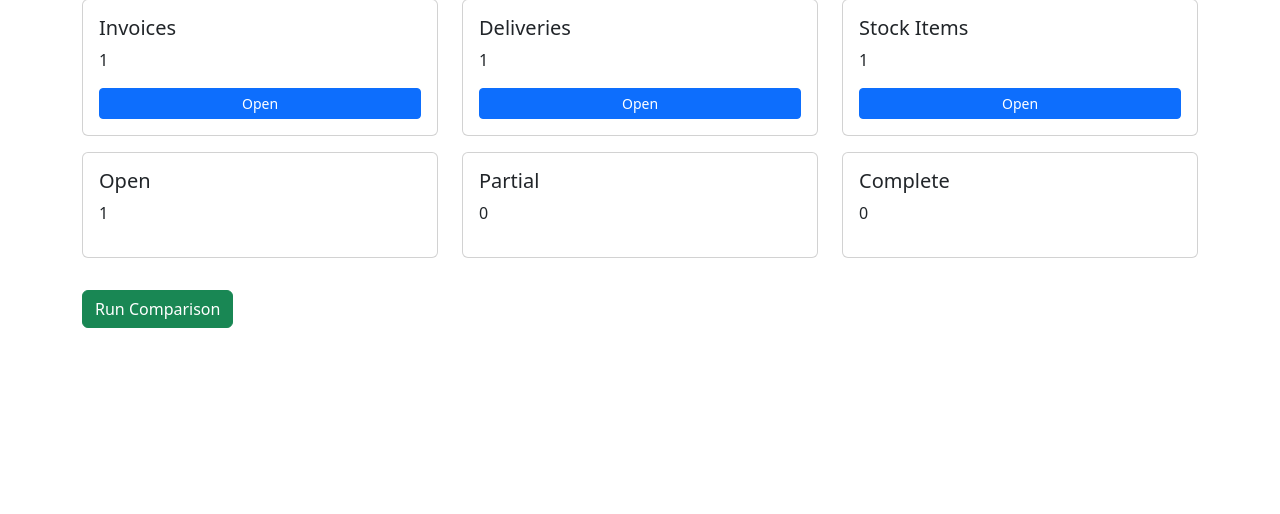
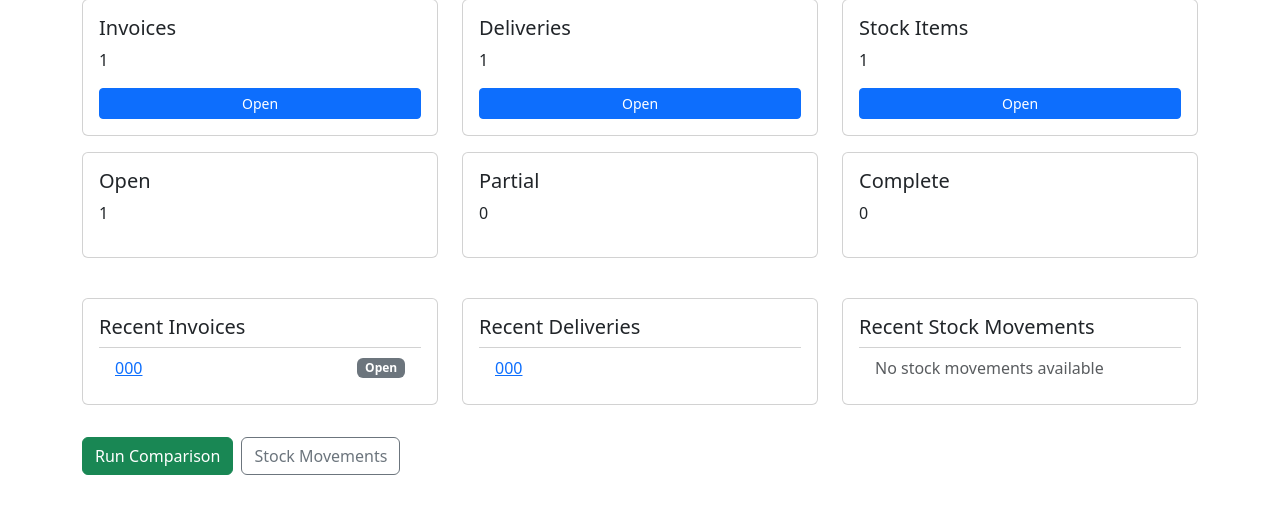
Before and after one commit to Sairos3/IHK-LagerProjekt, a Django app: page / in a window 1280 px wide. Shown: the part 153-667 px from the top of the page. Run offline with Django 5.2, Linux system fonts and the light colour scheme; a user stored in the database is signed in; tables that the repository leaves empty hold one stand-in row (values such as "Sample post").

Commit message:
Comparison/Functions

```diff
--- a/core/templates/core/dashboard.html
+++ b/core/templates/core/dashboard.html
@@ -48,7 +48,57 @@
     </div>
 </div>
 
-<div class="mt-3">
+<div class="row mt-4">
+    <div class="col-md-4">
+        <div class="card p-3 mb-3">
+            <h5>Recent Invoices</h5>
+            <ul class="list-group list-group-flush">
+                {% for invoice in recent_invoices %}
+                    <li class="list-group-item d-flex justify-content-between align-items-center">
+                        <a href="/invoices/{{ invoice.id }}/">{{ invoice.invoice_number }}</a>
+                        <span class="badge bg-secondary">{{ invoice.get_status_display }}</span>
+                    </li>
+                {% empty %}
+                    <li class="list-group-item text-muted">No invoices available</li>
+                {% endfor %}
+            </ul>
+        </div>
+    </div>
+
+    <div class="col-md-4">
+        <div class="card p-3 mb-3">
+            <h5>Recent Deliveries</h5>
+            <ul class="list-group list-group-flush">
+                {% for delivery in recent_deliveries %}
+                    <li class="list-group-item">
+                        <a href="/deliveries/{{ delivery.id }}/">{{ delivery.delivery_number }}</a>
+                    </li>
+                {% empty %}
+                    <li class="list-group-item text-muted">No deliveries available</li>
+                {% endfor %}
+            </ul>
+        </div>
+    </div>
+
+    <div class="col-md-4">
+        <div class="card p-3 mb-3">
+            <h5>Recent Stock Movements</h5>
+            <ul class="list-group list-group-flush">
+                {% for movement in recent_movements %}
+                    <li class="list-group-item">
+                        {{ movement.stock_item.item_name }}:
+                        {{ movement.quantity_change }}
+                    </li>
+                {% empty %}
+                    <li class="list-group-item text-muted">No stock movements available</li>
+                {% endfor %}
+            </ul>
+        </div>
+    </div>
+</div>
+
+<div class="mt-3 d-flex gap-2">
     <a class="btn btn-success" href="/compare/">Run Comparison</a>
+    <a class="btn btn-outline-secondary" href="/stock/movements/">Stock Movements</a>
 </div>
 {% endblock %}
--- a/core/views.py
+++ b/core/views.py
@@ -150,11 +150,16 @@ def compare_documents(request):
 
         invoice_status = 'complete' if invoice.items.exists() else 'open'
         item_results = []
+        total_expected = 0
+        total_delivered = 0
 
         for invoice_item in invoice.items.all():
             key = invoice_item.item_name.strip().lower()
             delivered_qty = delivered_map.get(key, 0)
             difference = delivered_qty - invoice_item.quantity
+
+            total_expected += invoice_item.quantity
+            total_delivered += delivered_qty
 
             if delivered_qty == 0:
                 status = 'Open'
@@ -185,6 +190,9 @@ def compare_documents(request):
             'invoice': invoice,
             'deliveries': linked_deliveries,
             'items': item_results,
+            'total_expected': total_expected,
+            'total_delivered': total_delivered,
+            'total_difference': total_delivered - total_expected,
         })
 
     return render(request, 'core/compare.html', {'grouped_results': grouped_results})
@@ -402,3 +410,22 @@ def delivery_delete(request, delivery_id):
         'title': 'Delete Delivery Note',
         'message': f'Are you sure you want to delete delivery note "{delivery.delivery_number}"? All linked delivery items will also be deleted.'
     })
+
+
+@login_required
+def dashboard(request):
+    recent_invoices = Invoice.objects.order_by('-created_at')[:5]
+    recent_deliveries = DeliveryNote.objects.order_by('-created_at')[:5]
+    recent_movements = StockMovement.objects.select_related('stock_item').order_by('-created_at')[:5]
+
+    return render(request, 'core/dashboard.html', {
+        'invoices': Invoice.objects.count(),
+        'deliveries': DeliveryNote.objects.count(),
+        'stock_items': StockItem.objects.count(),
+        'open_invoices': Invoice.objects.filter(status='open').count(),
+        'partial_invoices': Invoice.objects.filter(status='partial').count(),
+        'complete_invoices': Invoice.objects.filter(status='complete').count(),
+        'recent_invoices': recent_invoices,
+        'recent_deliveries': recent_deliveries,
+        'recent_movements': recent_movements,
+    })
```
Also changed, not shown: core/templates/core/compare.html (+34 -8 lines).
